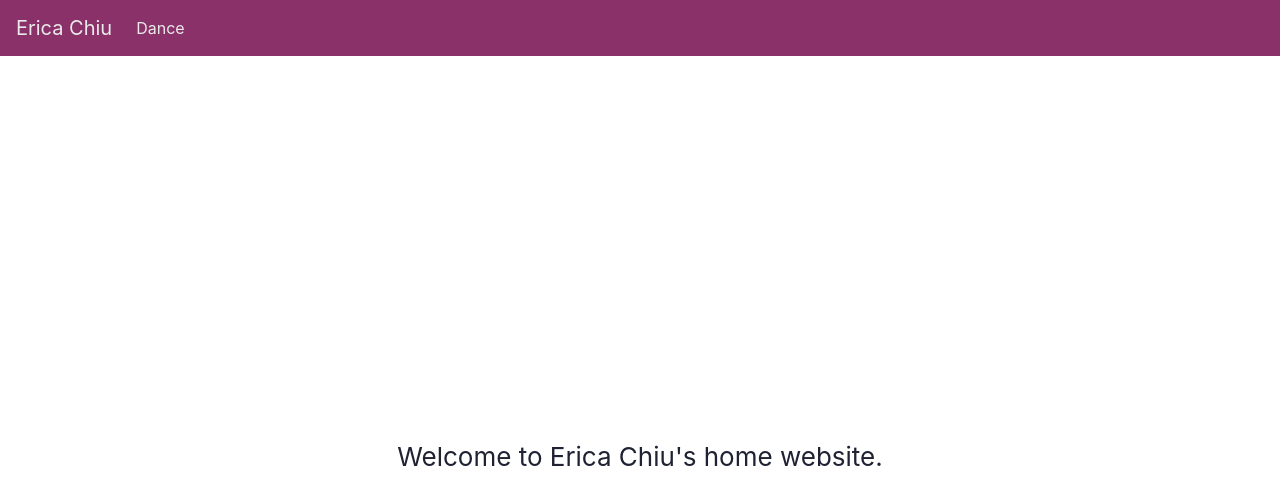
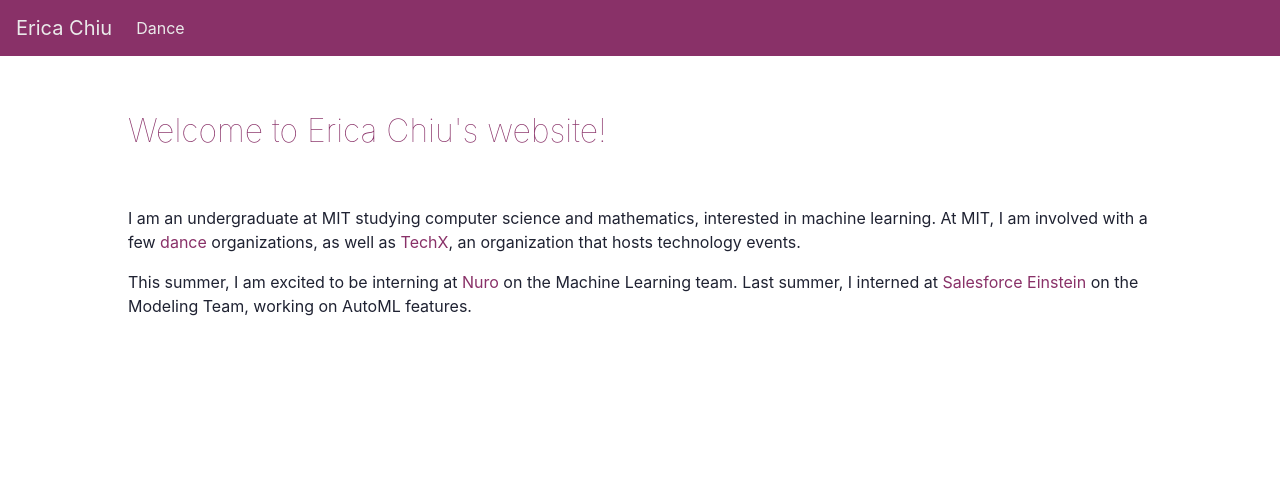
Before and after one commit to erica-chiu/website, a React (Create React App) app: page /#/ in a window 1280 px wide. Shown: the top 504 px of the page. Built offline with nearby package versions, Linux system fonts and the light colour scheme.

Commit message:
Update home page

```diff
--- a/src/App.css
+++ b/src/App.css
@@ -9,18 +9,22 @@
   height: 40vmin;
 }
 
+.app {
+  color: #1f2232;
+}
+
 .header, .header-brand, .header-section {
   background-color: #893168;
   color: #eaeaea;
 }
 
-.dance-page {
+.dance-page, .home-page {
   margin-left: 10%;
   margin-right: 10%;
   margin-bottom: 10%;
 }
 
-.dance-heading, .dance-title {
+.dance-heading, .dance-title, .home-header {
   margin-top: 5%;
   margin-bottom: 5%;
   font-size: xx-large;
--- a/src/HomePage.js
+++ b/src/HomePage.js
@@ -2,10 +2,17 @@ import React from 'react';
 
 const HomePage = () => {
     return (
-        <div>
-            <header className="App-basic">
-                Welcome to Erica Chiu's home website.
-            </header>
+        <div className="home-page">
+            <div className="home-header">
+                Welcome to Erica Chiu's website!
+            </div>
+            <p>
+                I am an undergraduate at MIT studying computer science and mathematics, interested in machine learning. At MIT, I am involved with a few <a href="#/dance">dance</a> organizations, as well as <a href="https://techx.io">TechX</a>, an organization that hosts technology events.
+            </p>
+
+            <p>
+                This summer, I am excited to be interning at <a href="https://nuro.ai">Nuro</a> on the Machine Learning team. Last summer, I interned at <a href="https://www.salesforce.com/products/einstein/overview/">Salesforce Einstein</a> on the Modeling Team, working on AutoML features.
+            </p>
         </div>
 
     );
```
